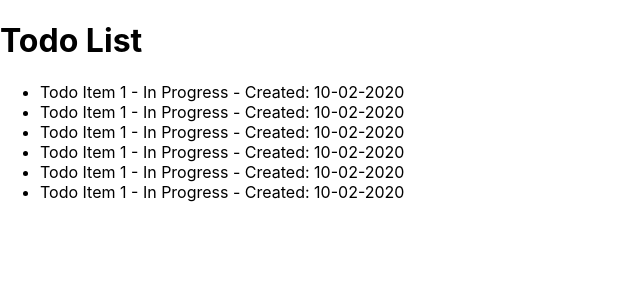
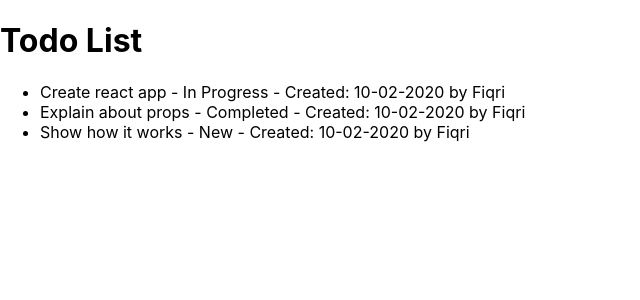
Before and after one commit to fiqriismail/ismreact, a React (Create React App) app: page / in a window 1280 px wide. Shown: the top 300 px of the page, without its empty margins (0-640 px from the left). Built offline with nearby package versions, Linux system fonts and the light colour scheme.

Commit message:
Added props to React Component

```diff
--- a/src/components/TodoList/TodoItem.jsx
+++ b/src/components/TodoList/TodoItem.jsx
@@ -1,7 +1,11 @@
 import React from 'react';
 
-function TodoItem() {
-  return <li>Todo Item 1 - In Progress - Created: 10-02-2020</li>;
+function TodoItem(props) {
+  return (
+    <li>
+      {props.title} - {props.status} - Created: {props.created} by {props.owner}
+    </li>
+  );
 }
 
 export default TodoItem;
--- a/src/components/TodoList/TodoList.jsx
+++ b/src/components/TodoList/TodoList.jsx
@@ -5,12 +5,24 @@ import TodoItem from './TodoItem';
 function TodoList() {
   return (
     <ul>
-      <TodoItem />
-      <TodoItem />
-      <TodoItem />
-      <TodoItem />
-      <TodoItem />
-      <TodoItem />
+      <TodoItem
+        title="Create react app"
+        status="In Progress"
+        created="10-02-2020"
+        owner="Fiqri"
+      />
+      <TodoItem
+        title="Explain about props"
+        status="Completed"
+        created="10-02-2020"
+        owner="Fiqri"
+      />
+      <TodoItem
+        title="Show how it works"
+        status="New"
+        created="10-02-2020"
+        owner="Fiqri"
+      />
     </ul>
   );
 }
```
